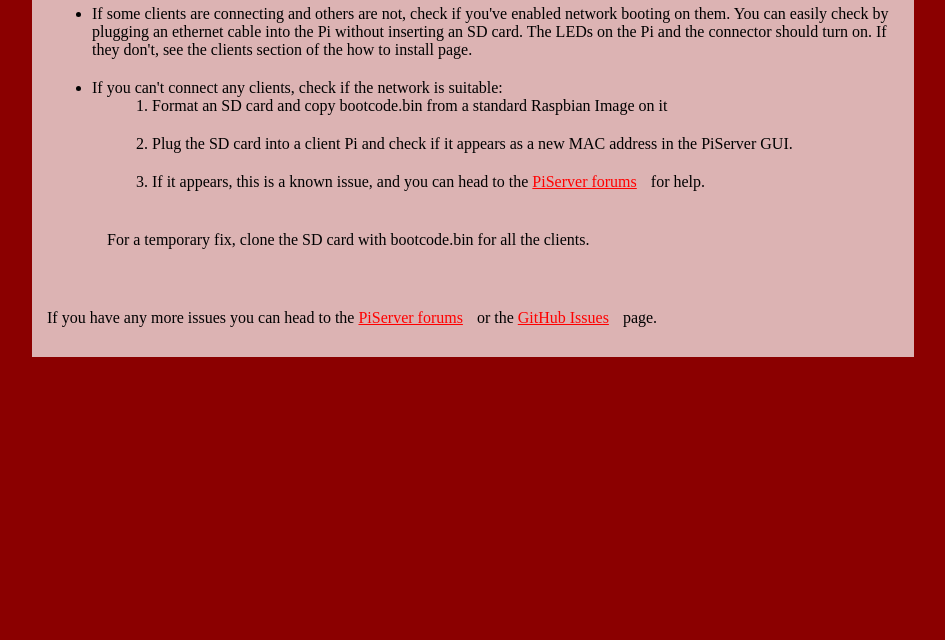
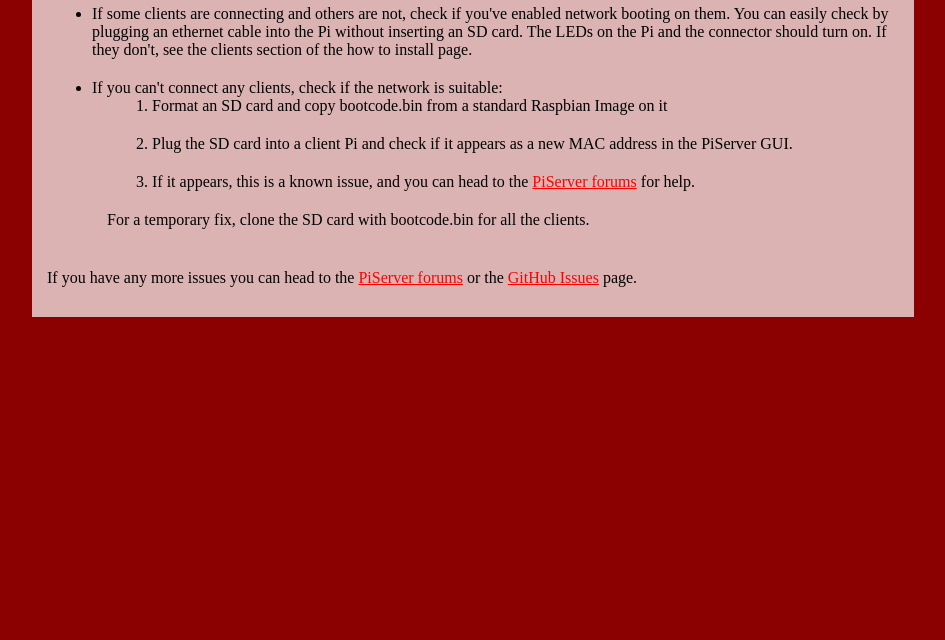
Before and after one commit to EngiofStupidity/EngiofStupidity.github.io, a plain HTML site: page troubleshooting.html in a window 1280 px wide. Shown: the part 160-800 px from the top of the page, without its empty margins (157-1102 px from the left). Drawn offline with Linux system fonts and the light colour scheme.

Commit message:
Fixed something

```diff
--- a/style.css
+++ b/style.css
@@ -13,6 +13,8 @@
 
 a{
     color: red;
+    margin: 0;
+    padding: 0;
 }
 
 a:visited{
@@ -49,6 +51,8 @@
 ol, ul{
     margin-left: 30px;
     padding-left: 30px;
+    margin-bottom: 0;
+    padding-bottom: 0;
 }
 
 #navbar{
--- a/troubleshooting.html
+++ b/troubleshooting.html
@@ -19,17 +19,14 @@
     <ul>
         <li>If some clients are connecting and others are not, check if you've enabled network booting on them. You can easily check by plugging an ethernet cable into the Pi without inserting an SD card. The LEDs on the Pi and the connector should turn on. If they don't, see the clients section of the how to install page.</li>
         <li>If you can't connect any clients, check if the network is suitable:
-
-
-    <ol>
-    <li>Format an SD card and copy bootcode.bin from a standard Raspbian Image on it</li>
-    <li>Plug the SD card into a client Pi and check if it appears as a new MAC address in the PiServer GUI. </li>
-    <li>If it appears, this is a known issue, and you can head to the <a href="https://www.raspberrypi.org/forums/" target="_blank">PiServer forums</a> for help.</li>
+        <ol>
+            <li>Format an SD card and copy bootcode.bin from a standard Raspbian Image on it</li>
+            <li>Plug the SD card into a client Pi and check if it appears as a new MAC address in the PiServer GUI. </li>
+            <li>If it appears, this is a known issue, and you can head to the <a href="https://www.raspberrypi.org/forums/" target="_blank">PiServer forums</a> for help.</li>
+        </ol>
+            <p>For a temporary fix, clone the SD card with bootcode.bin for all the clients.</p>
         </li>
-    </ol>
-    <p>For a temporary fix, clone the SD card with bootcode.bin for all the clients.</p>
     </ul>
-
 
     <p>If you have any more issues you can head to the <a href="https://www.raspberrypi.org/forums/" target="_blank">PiServer forums</a> or the <a href="https://github.com/raspberrypi/piserver/issues" target="_blank">GitHub Issues</a> page.</p>
 
```
